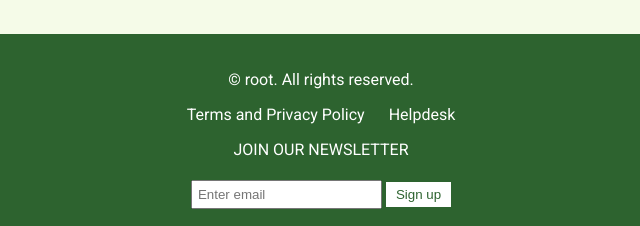
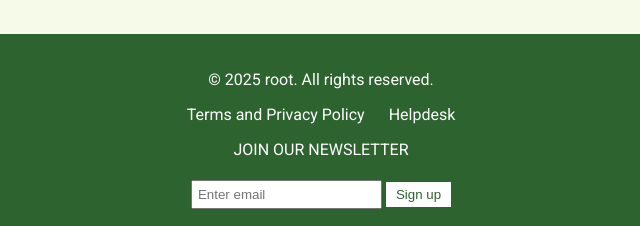
Before and after one commit to arnibanarni/skien, a plain HTML site: page index.html in a window 1280 px wide. Shown: the part 2098-2324 px from the top of the page, 319-959 px from the left. Drawn offline with Linux system fonts and the light colour scheme.

Commit message:
Update index.html

```diff
--- a/index.html
+++ b/index.html
@@ -66,7 +66,7 @@
     </section>
 
     <footer>
-        <p>&copy;  root. All rights reserved.</p>
+        <p>&copy; 2025 root. All rights reserved.</p>
         <div class="footer-links">
             <a href="#">Terms and Privacy Policy</a>
             <a href="#">Helpdesk</a>
```
